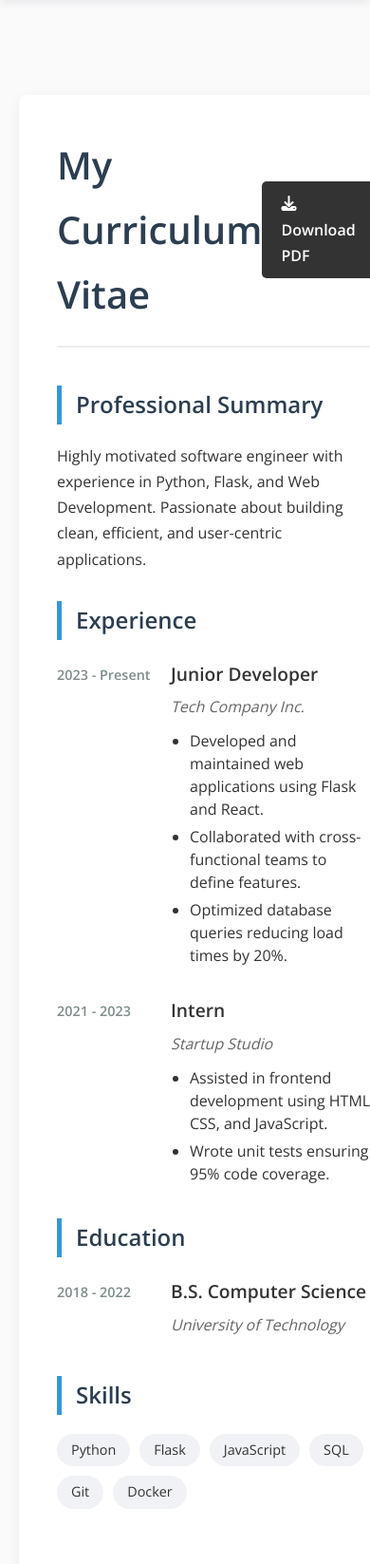
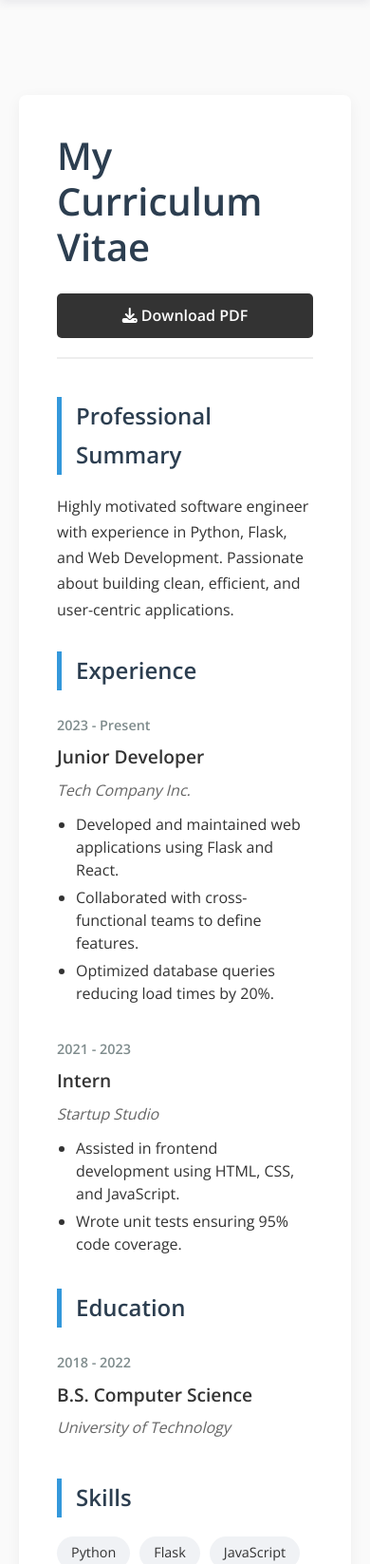
Before and after one commit to Arashi20/Personal_Portfolio_Website, a Flask app: page /cv in a window 390 px wide; the page is wider, and only the part inside the window is pictured. Shown: the part 128-1775 px from the top of that part at 95% size. Run offline with Flask 3, Linux system fonts and the light colour scheme.

Commit message:
optimized CV page for smaller screens

```diff
--- a/static/css/style.css
+++ b/static/css/style.css
@@ -300,6 +300,50 @@ a {
     .subtitle {
         font-size: 1.1rem;
     }
+
+    /* Optimize CV Page on smaller devices */
+
+    /* 1. Give the container more breathing room */
+    .cv-container {
+        padding: 20px;      /* Reduced from 40px to save space */
+        margin: 20px auto;  /* Reduce outer margin */
+    }
+
+    /* 2. Stack the Header (Title on top, Button on bottom) */
+    .cv-header {
+        flex-direction: column; /* Stacks items vertically */
+        align-items: flex-start; /* Aligns them to the left */
+        gap: 15px;              /* Adds space between title and button */
+    }
+
+    .cv-header h1 {
+        font-size: 2rem;    /* Smaller font prevents wrapping/overflow */
+        line-height: 1.2;
+    }
+
+    /* Make the button full-width for easy tapping */
+    .btn-download {
+        display: block;
+        width: 100%;
+        text-align: center;
+        margin-top: 10px;
+    }
+
+    /* 3. Stack the Timeline (Date on top, Details on bottom) */
+    .cv-item {
+        flex-direction: column; /* Stack vertically */
+    }
+
+    .cv-date {
+        min-width: auto;    /* Remove the forced 120px width */
+        margin-bottom: 5px; /* Small gap below the date */
+        color: var(--accent-color); /* Highlight the date slightly */
+    }
+
+    .cv-details ul {
+        padding-left: 15px; /* Save space on indentation */
+    }
+
 }
 
 /* =========================================
```
